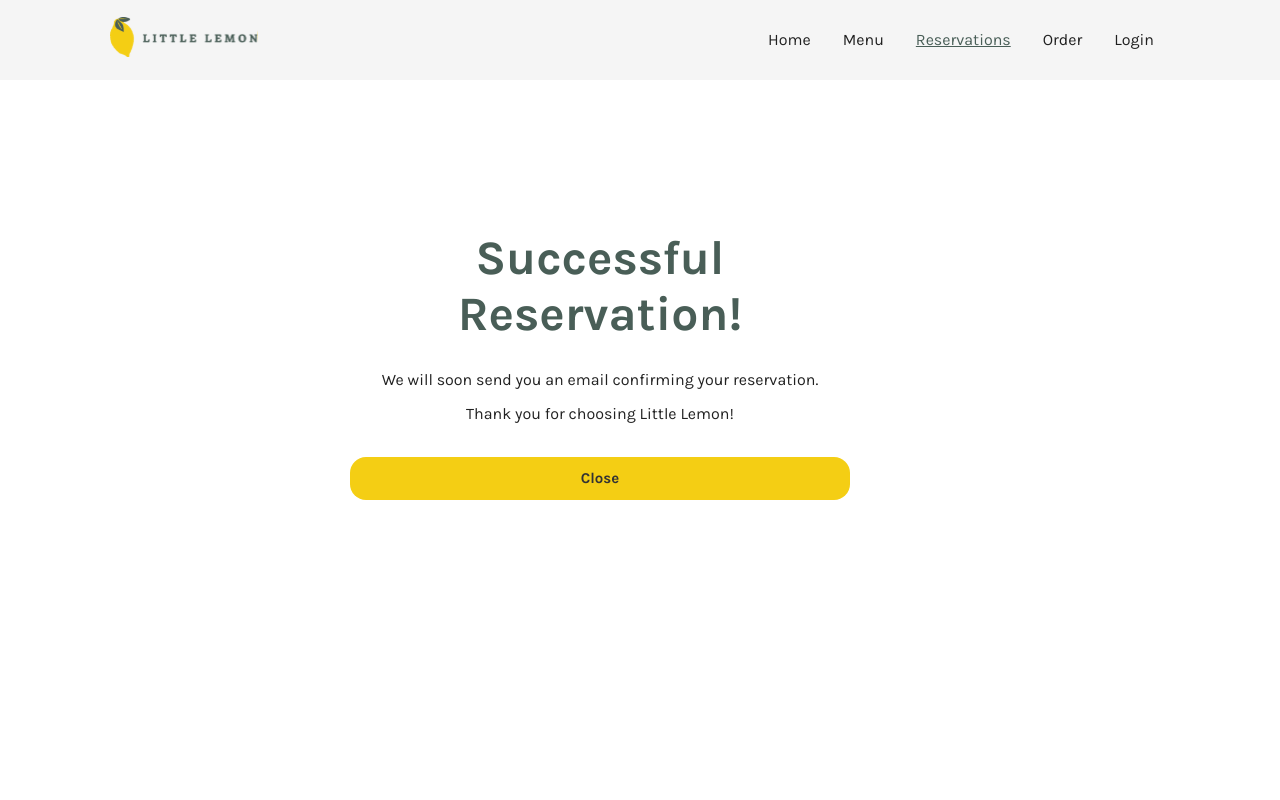
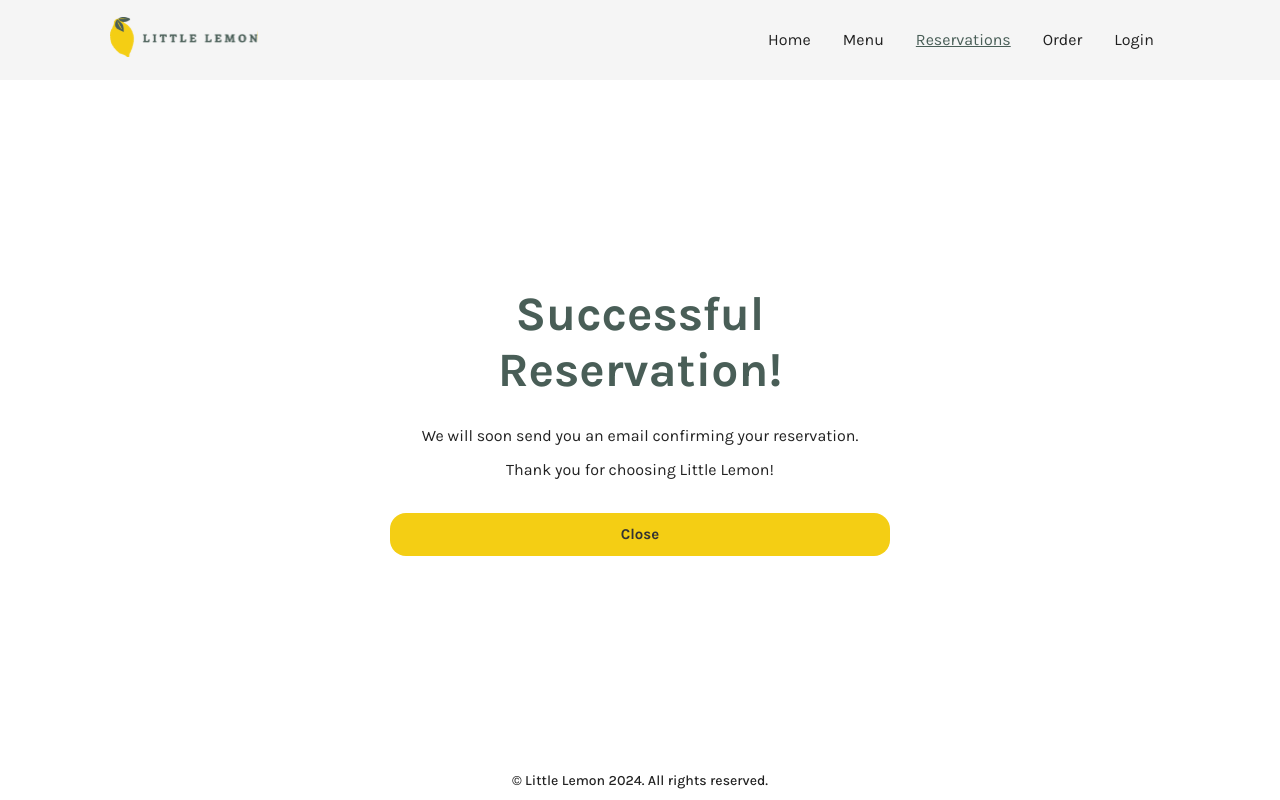
Before and after one commit to mixiotez/little-lemon-restaurant, a React (Vite) app: page /reservations/success in a window 1280 px wide. Built offline with nearby package versions, Linux system fonts and the light colour scheme; a web font is replaced by a local one.

Commit message:
Add global footer

```diff
--- a/src/App.jsx
+++ b/src/App.jsx
@@ -4,6 +4,7 @@ import Container from "@mui/material/Container";
 
 import Router from "@/Router";
 import Navbar from "@/components/Navbar";
+import Footer from "@/components/Footer";
 
 import theme from "../theme";
 
@@ -18,10 +19,16 @@ function App() {
         maxWidth={false}
         disableGutters
         component="main"
-        sx={{ pt: { xs: "72px", md: "80px" } }}
+        sx={{
+          pt: { xs: "72px", md: "80px" },
+          display: "flex",
+          flexDirection: "column",
+          minHeight: "calc(100vh - 38px)",
+        }}
       >
         <Router />
       </Container>
+      <Footer />
     </ThemeProvider>
   );
 }
--- a/src/components/Container.jsx
+++ b/src/components/Container.jsx
@@ -1,7 +1,16 @@
 import MUIContainer from "@mui/material/Container";
 
 const Container = ({ children, sx, ...rest }) => (
-  <MUIContainer sx={{ ...sx, px: { xs: 3, md: "70px" } }} {...rest}>
+  <MUIContainer
+    sx={{
+      ...sx,
+      px: { xs: 3, md: "70px" },
+      display: "flex",
+      flexDirection: "column",
+      alignItems: "stretch",
+    }}
+    {...rest}
+  >
     {children}
   </MUIContainer>
 );
--- /dev/null
+++ b/src/components/Footer.jsx
@@ -0,0 +1,11 @@
+import Typography from "@mui/material/Typography";
+
+const year = new Date().getFullYear();
+
+const Footer = () => (
+  <Typography variant="subtitle2" py={1} textAlign="center" component="footer">
+    &copy; Little Lemon {year}. All rights reserved.
+  </Typography>
+);
+
+export default Footer;
--- a/src/pages/Home/Home.jsx
+++ b/src/pages/Home/Home.jsx
@@ -175,8 +175,8 @@ const Home = () => {
           spacing={isMd ? 4 : 2}
           component="section"
           sx={{
-            py: 10,
-            mt: isMd ? "96px" : 4,
+            pt: 5,
+            pb: 10,
             mx: "auto",
             maxWidth: "md",
             alignItems: "stretch",
--- a/src/pages/Reservations/ReservationCompleted.jsx
+++ b/src/pages/Reservations/ReservationCompleted.jsx
@@ -11,10 +11,8 @@ const ReservationCompleted = () => {
     <Container
       component="section"
       sx={{
-        height: "calc(100vh - 70px)",
-        position: "absolute",
-        top: 0,
-        alignContent: "center",
+        flex: 1,
+        justifyContent: "center",
       }}
     >
       <Stack textAlign="center" mx="auto" maxWidth="500px" spacing={3}>
```
